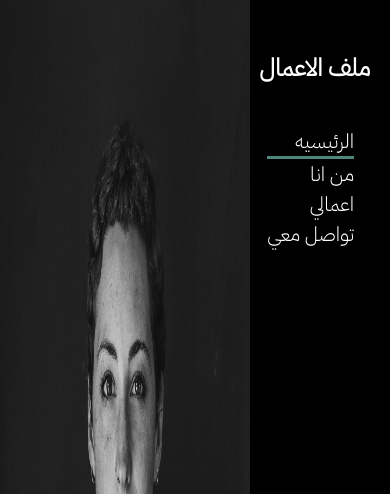
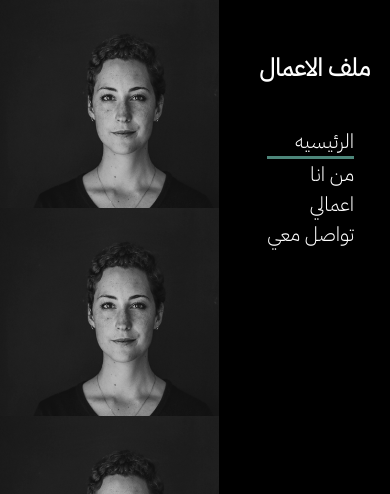
Before and after one commit to ranarabiie/Persona-website, a plain HTML site: page index.html in a window 390 px wide. Shown: the top 494 px of the page. Drawn offline with Linux system fonts and the light colour scheme.

Commit message:
Update index.html

```diff
--- a/index.html
+++ b/index.html
@@ -20,12 +20,9 @@ background-size: 250px 208px;
 }
 
 .person{
-    height: 863px;
-    width: 250px;
-    position: absolute;
-    margin-right:140px;
-    margin-top: -20PX;
+  display: none;
 }
+
 
 .pro{
     position: absolute;
```
